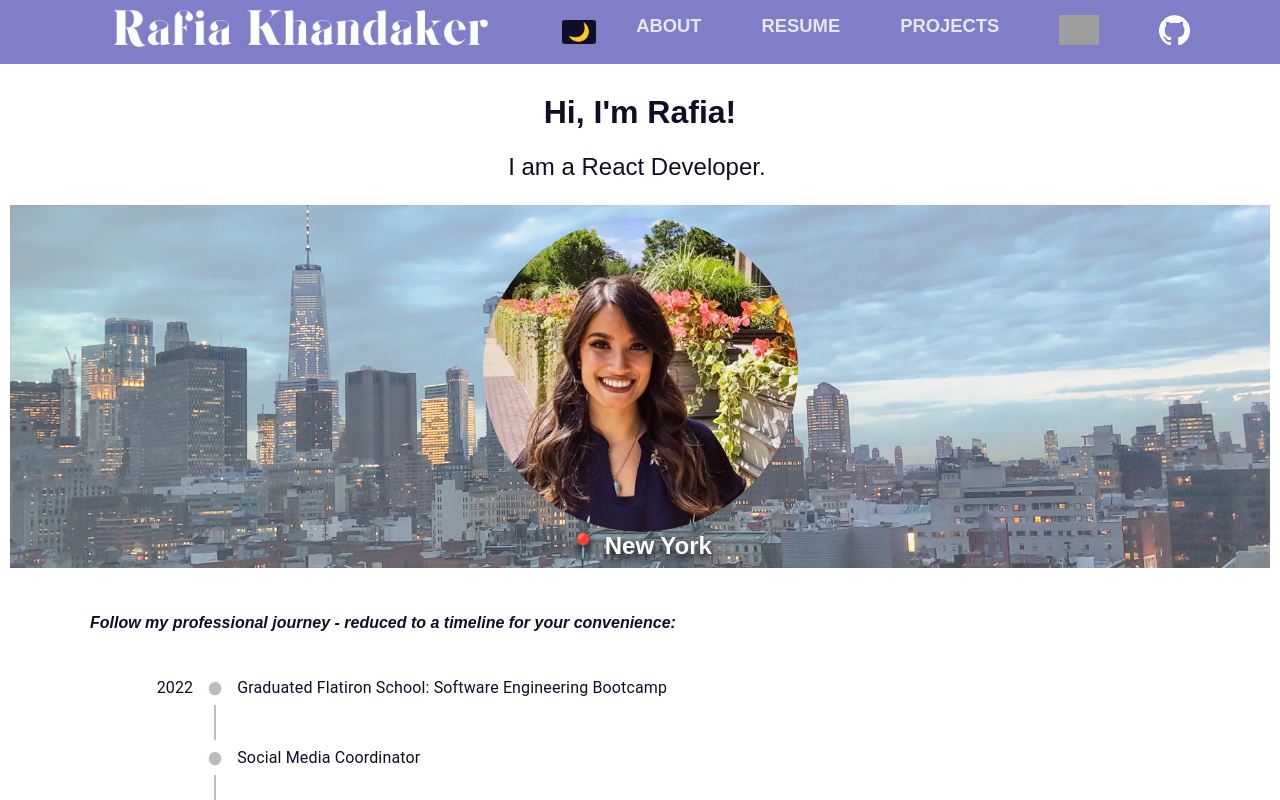
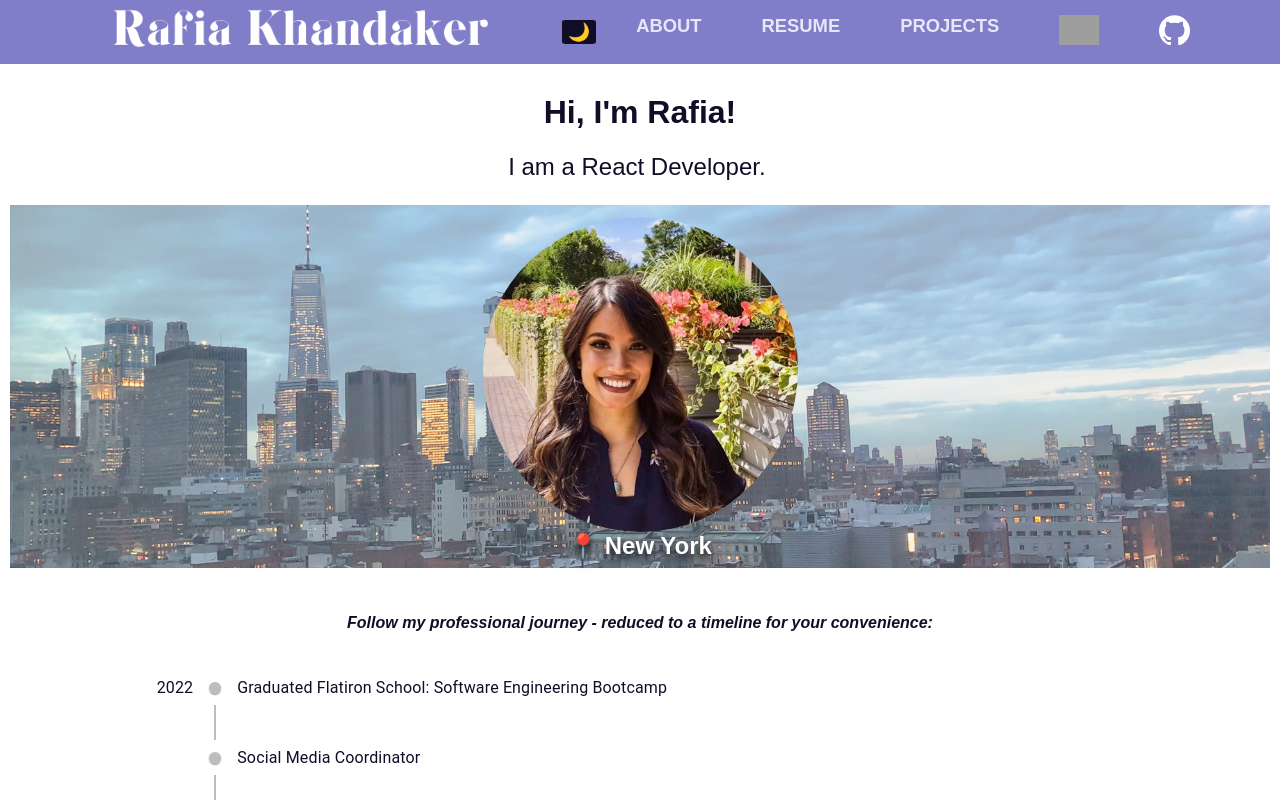
Before and after one commit to RafiaJK/portfolio, a React (Create React App) app: page / in a window 1280 px wide. Shown: the top 800 px of the page. Built offline with nearby package versions, Linux system fonts and the light colour scheme; grey boxes are pictures that could not be loaded.

Commit message:
Updated z-index issues

```diff
--- a/src/Home.css
+++ b/src/Home.css
@@ -4,8 +4,7 @@
 }
 
 .prof-journey{
-    text-align: left;
-    margin-left: 5em;
+    text-align: center;
 }
 
 .home-timeline{
--- a/src/Projects.css
+++ b/src/Projects.css
@@ -1,4 +1,4 @@
-.demo-video{
+/* .demo-video{
     position:absolute;
     z-index: -1;
-}
+}     */
--- a/src/Projects.js
+++ b/src/Projects.js
@@ -11,10 +11,11 @@ function Projects() {
 
     const demoFullSize = {
         position: 'absolute',
-        top: 0,
-        left: 0,
+        // top: 0,
+        // left: 0,
         width: '100%',
         height: '100%',
+        // style:"z-index:-10;"
     }
 
     return (
--- a/src/nav.css
+++ b/src/nav.css
@@ -1,5 +1,6 @@
 .navbar {
     height: 4em;
+    z-index: 1000;
     position: fixed;
     top: 0;
     width: 100%;
```
